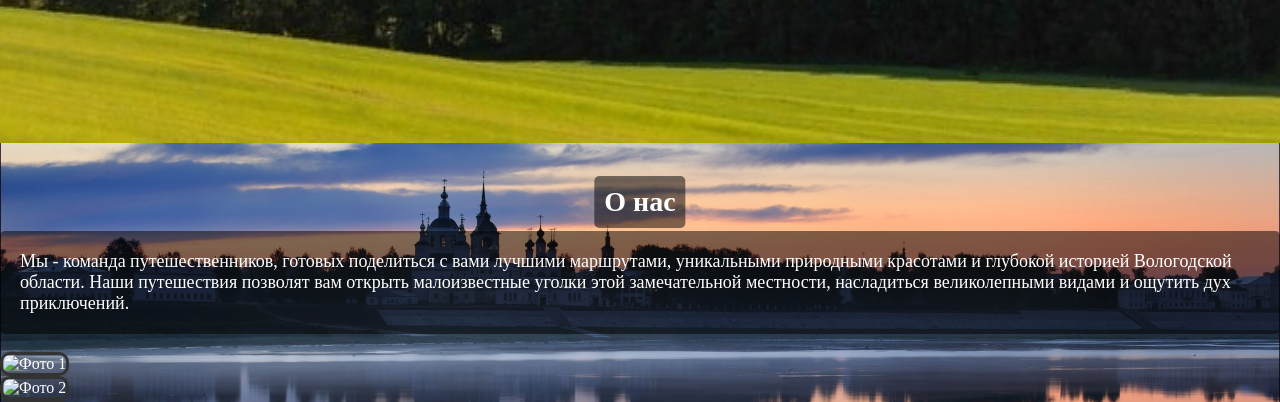
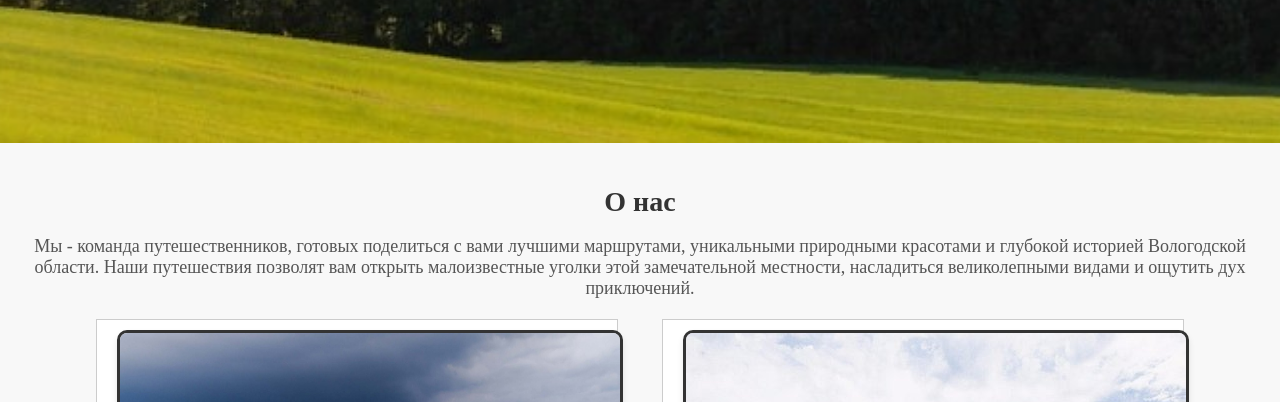
Before and after one commit to Skineks/XD, a plain HTML site: page index.html in a window 1280 px wide. Shown: the part 398-800 px from the top of the page. Drawn offline with Linux system fonts and the light colour scheme.

Commit message:
Add files via upload

```diff
--- a/style.css
+++ b/style.css
@@ -101,34 +101,55 @@ body {
 
 /* Стили для раздела "О нас" */
 #about {
-        position: relative;
-        background-image: url('css/img/2.jpg');
-        background-size: cover;
-        background-position: center;
-        height: 350px;
-        display: flex;
-        flex-direction: column;
-        justify-content: center;
-        color: #fff;
+    text-align: center;
+    padding: 20px;
+    background-color: #f8f8f8; /* Добавим фоновый цвет для выделения раздела */
 }
 
 #about h2 {
-        position: absolute;
-        top: 10px;
-        left: 50%;
-        transform: translateX(-50%);
     font-size: 28px;
-        background: rgba(0, 0, 0, 0.5);
-        padding: 10px;
-        border-radius: 5px;
+    color: #333; /* Увеличим размер шрифта и сделаем текст более читаемым */
+    margin-bottom: 10px; /* Добавим небольшой отступ снизу */
 }
 
 #about p {
     font-size: 18px;
-        padding: 20px;
-        background: rgba(0, 0, 0, 0.5);
-        border-radius: 5px;
+    color: #555; /* Увеличим размер шрифта и сделаем текст более читаемым */
+    margin-bottom: 20px; /* Увеличим отступ снизу для лучшей читаемости */
 }
+
+/* Стили для фотографий */
+.destination.horizontal {
+    display: inline-block;
+    vertical-align: top; /* Горизонтальное выравнивание сверху */
+    margin: 0 20px; /* Небольшие отступы между фотографиями */
+    padding: 10px;
+    border: 1px solid #ccc;
+    transition: transform 0.3s;
+    background-color: #fff;
+    width: 500px; /* Задаем фиксированную ширину */
+    height: 400px; /* Задаем фиксированную высоту */
+}
+
+.destination.horizontal img {
+    max-width: 100%;
+    max-height: 100%; /* Максимальная высота для сохранения соотношения сторон */
+    width: 100%; /* Заполняем доступное пространство по ширине */
+    height: 100%; /* Заполняем доступное пространство по высоте */
+    border: 3px solid #333;
+    border-radius: 10px;
+    box-shadow: 0 4px 6px rgba(0, 0, 0, 0.1);
+    transition: transform 0.2s;
+}
+
+/* Установите фиксированную ширину для каждой фотографии */
+.destination img {
+    width: 300px; /* Пример ширины. Измените на ваш выбор. */
+    margin: 0 10px; /* Добавьте горизонтальные отступы между фотографиями */
+}
+
+
+
 
 /* Стили для фото в разделе с местами */
 section img {
```
Also changed, not shown: css/img/40.jpg (added), css/img/50.jpg (added), css/img/60.jpg (added). Lines whose indentation alone changed are shown as unchanged.
